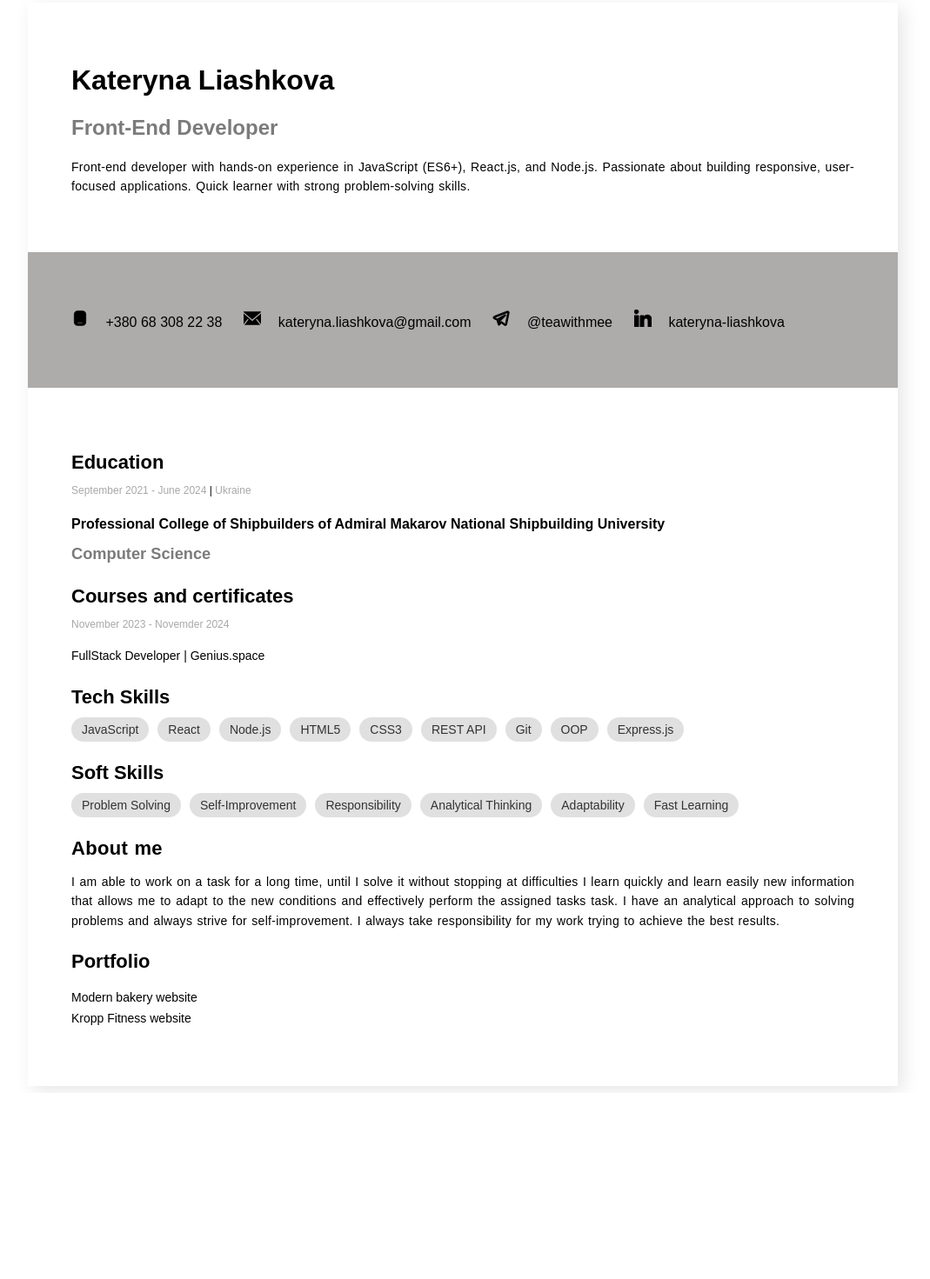
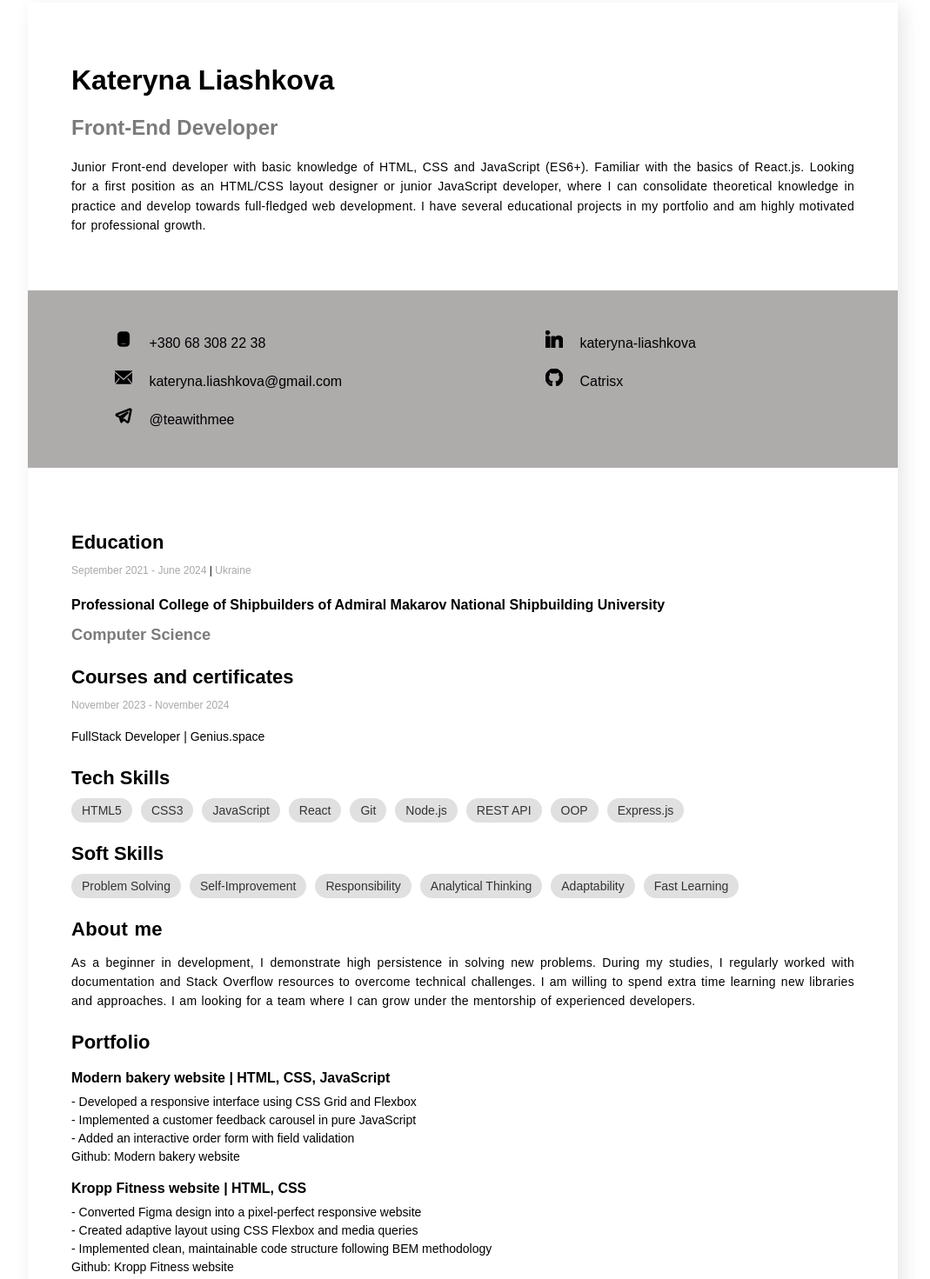
Before and after one commit to Catrisx/kateryna-liashkova-cv, a plain HTML site: page index.html in a window 1280 px wide. Shown: the part 5-1476 px from the top of the page at 87% size, without its empty margins (108-1177 px from the left). Before the commit the page ends 1262 px from the top, so only its background shows below. Drawn offline with Linux system fonts and the light colour scheme.

Commit message:
changes in adaptability

```diff
--- a/index.html
+++ b/index.html
@@ -14,16 +14,21 @@
         <h1>Kateryna Liashkova</h1>
         <h2 class="specialty">Front-End Developer</h2>
         <p class="summary-description">
-          Front-end developer with hands-on experience in JavaScript (ES6+),
-          React.js, and Node.js. Passionate about building responsive,
-          user-focused applications. Quick learner with strong problem-solving
-          skills.
+          Junior Front-end developer with basic knowledge of HTML, CSS and
+          JavaScript (ES6+). Familiar with the basics of React.js. Looking for a
+          first position as an HTML/CSS layout designer or junior JavaScript
+          developer, where I can consolidate theoretical knowledge in practice
+          and develop towards full-fledged web development. I have several
+          educational projects in my portfolio and am highly motivated for
+          professional growth.
         </p>
       </header>
       <!-- Contacts section -->
       <section class="contacts">
-        <!-- <h3 class="contacts-title">Contacts</h3> -->
-        <ul>
+        <div class="contacts-columns">
+
+          <div class="contacts-column contacts-left">
+            <ul class="contacts-item">
           <li class="contacts-type">
             <span>
               <svg
@@ -41,7 +46,7 @@
                 />
               </svg>
             </span>
-            <a href="+380683082238" class="contacts-link">
+            <a href="tel:+380683082238" class="contacts-link">
               +380 68 308 22 38
             </a>
           </li>
@@ -61,7 +66,7 @@
               </svg>
             </span>
             <a
-              href="kateryna.liashkova@gmail.com"
+              href="mailto:kateryna.liashkova@gmail.com"
               class="contacts-link"
               target="_blank"
             >
@@ -93,6 +98,10 @@
               @teawithmee</a
             >
           </li>
+          </ul>
+</div>
+<div class="contacts-column contacts-right">
+  <ul class="contacts-item">
           <li class="contacts-type">
             <span>
               <svg
@@ -133,8 +142,51 @@
               kateryna-liashkova</a
             >
           </li>
+          <li class="contacts-type">
+            <span>
+              <svg
+                width="800px"
+                height="800px"
+                viewBox="0 0 20 20"
+                version="1.1"
+                xmlns="http://www.w3.org/2000/svg"
+                xmlns:xlink="http://www.w3.org/1999/xlink"
+              >
+                <g
+                  id="Page-1"
+                  stroke="none"
+                  stroke-width="1"
+                  fill="none"
+                  fill-rule="evenodd"
+                >
+                  <g
+                    id="Dribbble-Light-Preview"
+                    transform="translate(-140.000000, -7559.000000)"
+                    fill="#000000"
+                  >
+                    <g id="icons" transform="translate(56.000000, 160.000000)">
+                      <path
+                        d="M94,7399 C99.523,7399 104,7403.59 104,7409.253 C104,7413.782 101.138,7417.624 97.167,7418.981 C96.66,7419.082 96.48,7418.762 96.48,7418.489 C96.48,7418.151 96.492,7417.047 96.492,7415.675 C96.492,7414.719 96.172,7414.095 95.813,7413.777 C98.04,7413.523 100.38,7412.656 100.38,7408.718 C100.38,7407.598 99.992,7406.684 99.35,7405.966 C99.454,7405.707 99.797,7404.664 99.252,7403.252 C99.252,7403.252 98.414,7402.977 96.505,7404.303 C95.706,7404.076 94.85,7403.962 94,7403.958 C93.15,7403.962 92.295,7404.076 91.497,7404.303 C89.586,7402.977 88.746,7403.252 88.746,7403.252 C88.203,7404.664 88.546,7405.707 88.649,7405.966 C88.01,7406.684 87.619,7407.598 87.619,7408.718 C87.619,7412.646 89.954,7413.526 92.175,7413.785 C91.889,7414.041 91.63,7414.493 91.54,7415.156 C90.97,7415.418 89.522,7415.871 88.63,7414.304 C88.63,7414.304 88.101,7413.319 87.097,7413.247 C87.097,7413.247 86.122,7413.234 87.029,7413.87 C87.029,7413.87 87.684,7414.185 88.139,7415.37 C88.139,7415.37 88.726,7417.2 91.508,7416.58 C91.513,7417.437 91.522,7418.245 91.522,7418.489 C91.522,7418.76 91.338,7419.077 90.839,7418.982 C86.865,7417.627 84,7413.783 84,7409.253 C84,7403.59 88.478,7399 94,7399"
+                        id="github-[#142]"
+                      ></path>
+                    </g>
+                  </g>
+                </g>
+              </svg>
+            </span>
+            <a
+              href="https://github.com/Catrisx"
+              class="contacts-link"
+              target="_blank"
+            >
+              Catrisx</a
+            >
+          </li>
           </ul>
+          </div>
+        </div>
       </section>
+
       <section class="about">
         <!--Education-->
         <div class="education">
@@ -156,7 +208,7 @@
           <!--Company1-->
           <div>
             <p class="period">
-              November 2023 - Novemder 2024 <span class="line"></span>
+              November 2023 - November 2024 <span class="line"></span>
             </p>
             <ul class="courses-list">
               <li class="courses-list-item">
@@ -172,13 +224,13 @@
           <!-- Tech Skils -->
           <h3 class="title">Tech Skills</h3>
           <div class="skills">
+            <span class="skill">HTML5</span>
+            <span class="skill">CSS3</span>
             <span class="skill">JavaScript</span>
             <span class="skill">React</span>
+            <span class="skill">Git</span>
             <span class="skill">Node.js</span>
-            <span class="skill">HTML5</span>
-            <span class="skill">CSS3</span>
             <span class="skill">REST API</span>
-            <span class="skill">Git</span>
             <span class="skill">OOP</span>
             <span class="skill">Express.js</span>
           </div>
@@ -197,34 +249,57 @@
           <section class="about-me">
             <h3 class="title">About me</h3>
             <p class="about-description">
-              I am able to work on a task for a long time, until I solve it
-              without stopping at difficulties I learn quickly and learn easily
-              new information that allows me to adapt to the new conditions and
-              effectively perform the assigned tasks task. I have an analytical
-              approach to solving problems and always strive for
-              self-improvement. I always take responsibility for my work trying
-              to achieve the best results.
+              As a beginner in development, I demonstrate high persistence in
+              solving new problems. During my studies, I regularly worked with
+              documentation and Stack Overflow resources to overcome technical
+              challenges. I am willing to spend extra time learning new
+              libraries and approaches. I am looking for a team where I can grow
+              under the mentorship of experienced developers.
             </p>
           </section>
           <!-- my projects -->
           <h3 class="title">Portfolio</h3>
-          <ul class="courses-list">
-            <li class="courses-list-item">
+          <ul class="portfolio-list">
+            <li class="portfolio-list-item">
+              <p class="portfolio-description">
+                <span class="portfolio-heading"
+                  >Modern bakery website | HTML, CSS, JavaScript</span
+                >
+                <br />
+                - Developed a responsive interface using CSS Grid and Flexbox
+                <br />
+                - Implemented a customer feedback carousel in pure JavaScript
+                <br />
+                - Added an interactive order form with field validation <br />
+                Github:
                 <a
                   href="https://catrisx.github.io/bakery/"
                   class="exp"
                   target="_blank"
+                  >Modern bakery website</a
                 >
-                Modern bakery website</a
+              </p>
+            </li>
+            <li class="portfolio-list-item">
+              <p class="portfolio-description">
+                <span class="portfolio-heading"
+                  >Kropp Fitness website | HTML, CSS</span
                 >
-            </li>
-            <li class="courses-list-item">
+                <br />
+                - Converted Figma design into a pixel-perfect responsive website
+                <br />
+                - Created adaptive layout using CSS Flexbox and media queries
+                <br />
+                - Implemented clean, maintainable code structure following BEM
+                methodology <br />
+                Github:
                 <a
                   href="https://catrisx.github.io/Kropp-Fitness/"
                   class="exp"
                   target="_blank"
                   >Kropp Fitness website</a
                 >
+              </p>
             </li>
           </ul>
         </div>
--- a/styles.css
+++ b/styles.css
@@ -56,12 +56,36 @@ a {
 .specialty {
   color: #7c7b7b;
 }
+
 .contacts {
-  display: flex;
-  padding: 50px;
+  padding: 20px 0px 20px 50px;
   background-color: #aeabab;
 }
-
+.contacts-columns {
+  display: grid;
+  grid-template-columns: 1fr 1fr;
+  flex-wrap: wrap;
+  gap: 120px;
+}
+.contacts-column {
+  max-width: 100%;
+  list-style: none;
+  padding: 0;
+  margin: 0;
+}
+.contacts-left {
+  padding-left: 40px;
+  text-align: left;
+}
+.contacts-right {
+  text-align: left;
+}
+.contacts-item {
+  display: block;
+}
+.contacts-type {
+  padding: 10px;
+}
 .about {
   padding: 50px;
 }
@@ -200,29 +224,92 @@ a {
   color: black;
 }
 
-@media (max-width: 1014px){
+.portfolio-list {
+  display: block;
+  padding: 0;
+}
+.portfolio-list-item {
+  font-style: normal;
+  font-weight: 400;
+  font-size: 14px;
+  line-height: 24px;
+  color: #595959;
+}
+
+.portfolio-description {
+  color: #000;
+  font-size: 14px;
+  line-height: 1.5;
+  font-weight: normal;
+}
+
+.portfolio-heading {
+  color: #000;
+  font-size: 16px;
+  font-weight: bold;
+  display: inline-block;
+  margin-bottom: 5px;
+}
+
+@media (max-width: 1014px) {
+  .contacts {
+    padding: 5px 0px 5px 45px;
+  }
+  .contacts-columns {
+    display: flex;
+    padding-top: 0;
+  }
+  .contacts-left {
+    padding-bottom: 0;
+  }
+  .contacts-right {
+    padding-top: 0;
+    padding-left: 40px;
+  }
   .contacts-type {
     display: flex;
     flex-wrap: wrap;
   }
-
-a{
+  .contacts-link {
+    padding-top: 0;
+    margin: 0;
+    padding-left: 10;
+  }
+  a {
     display: block;
     flex-wrap: wrap;
   }
 }
 
-@media (max-width: 864px){
+@media (max-width: 864px) {
   .contacts {
     display: block;
     flex-wrap: wrap;
+    padding: 5px 0px 5px 45px;
   }
-.contacts-type{
+  .contacts-columns {
+    display: block;
+  }
+  .contacts-left,
+  .contacts-right {
+    padding: 10px;
+  }
+  .contacts-left {
+    padding-bottom: 0;
+  }
+  .contacts-right {
+    padding-top: 0;
+  }
+  .contacts-type {
     display: flex;
     flex-wrap: nowrap;
   }
-ul{
+  .contacts-link {
+    padding-top: 0;
+    margin: 0;
+    padding-left: 10;
+  }
+  ul {
     flex-wrap: wrap;
   }
-
 }
```
Also changed, not shown: icons/github.svg (added). Lines whose indentation alone changed are shown as unchanged.
